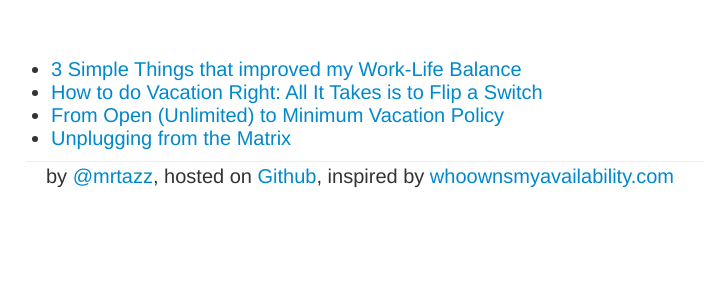
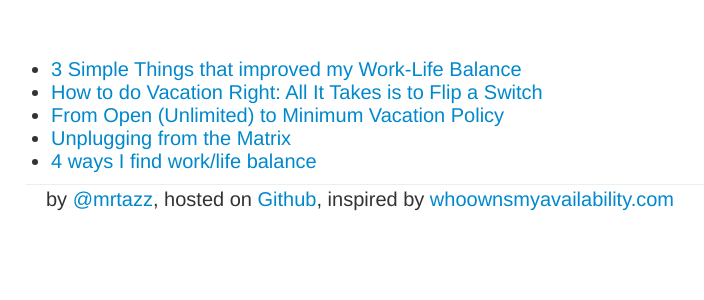
Before and after one commit to mrtazz/whoownsmyworklifebalance.com, a Jekyll site: the page built from links.html, in a window 1280 px wide. Shown: the top 300 px of the page, without its empty margins (144-848 px from the left). Built offline with Jekyll 4.4.1, drawn with Linux system fonts in a browser that asks for light colours; comment, search, counter and statistics services are not loaded.

Commit message:
add post by Victoria McGinley

```diff
--- a/_data/links.yml
+++ b/_data/links.yml
@@ -6,3 +6,5 @@
   url: http://www.paperplanes.de/2014/12/10/from-open-to-minimum-vacation-policy.html
 - title: Unplugging from the Matrix
   url: http://blog.jonliv.es/blog/2014/06/02/unplugging-from-the-matrix/
+- title: 4 ways I find work/life balance
+  url: http://victoriamcginley.com/2015/04/22/how-i-find-work-life-balance
```
